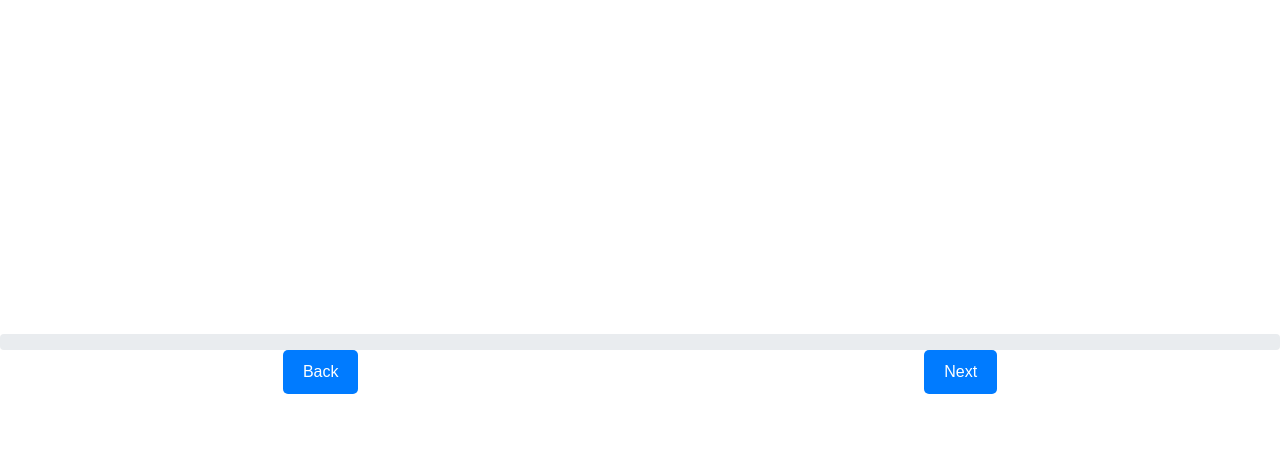
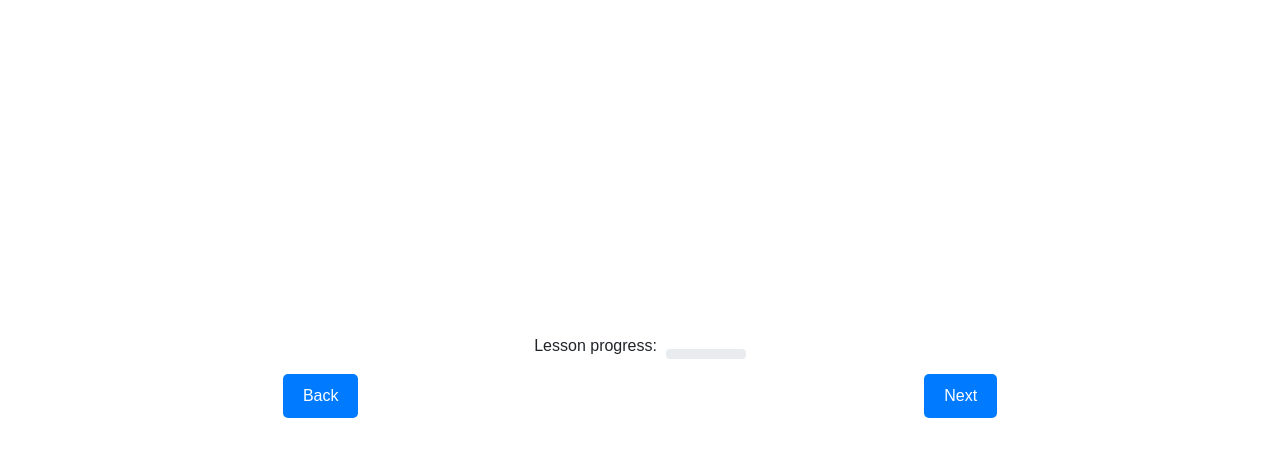
Before and after one commit to shreeyapatell/uidesign-final, a Flask app: template templates/learn.html in a window 1280 px wide. Shown: the part 205-662 px from the top of the page. Run offline with Flask 3, Linux system fonts and the light colour scheme; the template is opened without the code that fills it, so the values that code supplies are empty; some libraries are stand-ins or nearby versions.

Commit message:
fixed progress bar but not aligned properly

```diff
--- a/static/main.css
+++ b/static/main.css
@@ -62,3 +62,15 @@ p {
 #dark-unit-text {
     color: #121212;
 }
+
+.progress {
+    height: 10px;
+    width: 80px;
+
+}
+
+.progress-container {
+    display: flex;
+    justify-content: center;
+    align-items: center;
+}
--- a/templates/learn.html
+++ b/templates/learn.html
@@ -26,9 +26,13 @@
     <p>{{lesson.text}}</p>
     <iframe width="560" height="315" src="{{lesson.video}}" title="YouTube video player" frameborder="0" allow="accelerometer; autoplay; clipboard-write; encrypted-media; gyroscope; picture-in-picture; web-share" referrerpolicy="strict-origin-when-cross-origin" allowfullscreen></iframe>
     <!-- Progress bar -->
-    <div class="progress">
-        <div class="progress-bar" role="progressbar" style="width: {{ lesson.progress }}%;" aria-valuenow="{{ lesson.progress }}" aria-valuemin="0" aria-valuemax="100"></div>
+    <div class="progress-container">
+        <p>Lesson progress: &nbsp </p>
+        <div class="progress">
+            <div class="progress-bar" role="progressbar" style="width: {{ lesson.progress }}%;" aria-valuenow="{{ lesson.progress }}" aria-valuemin="0" aria-valuemax="100"></div>
+        </div>
     </div>
+
     <div class="button-container">
         <button id="prev_button">Back</button>
         <button id="next_button">Next</button>
```
